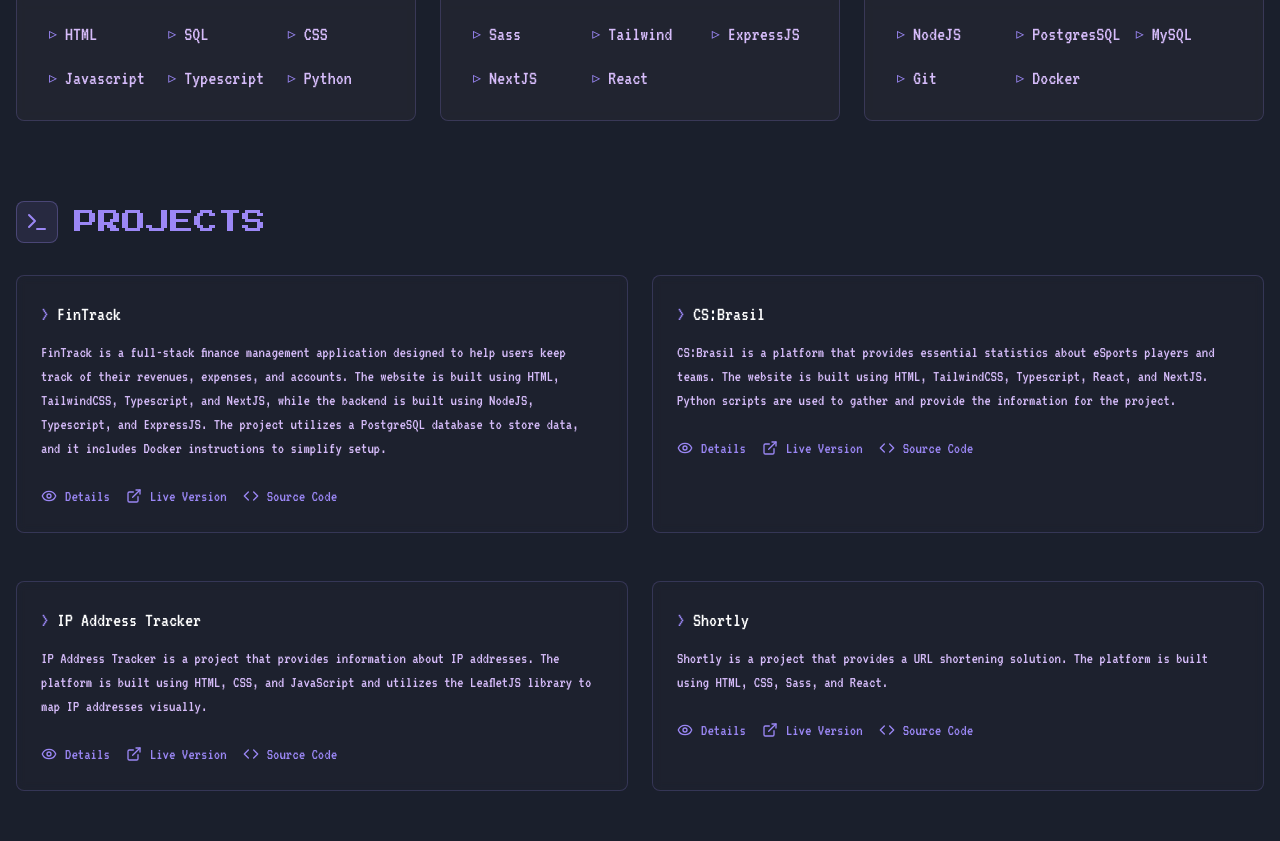
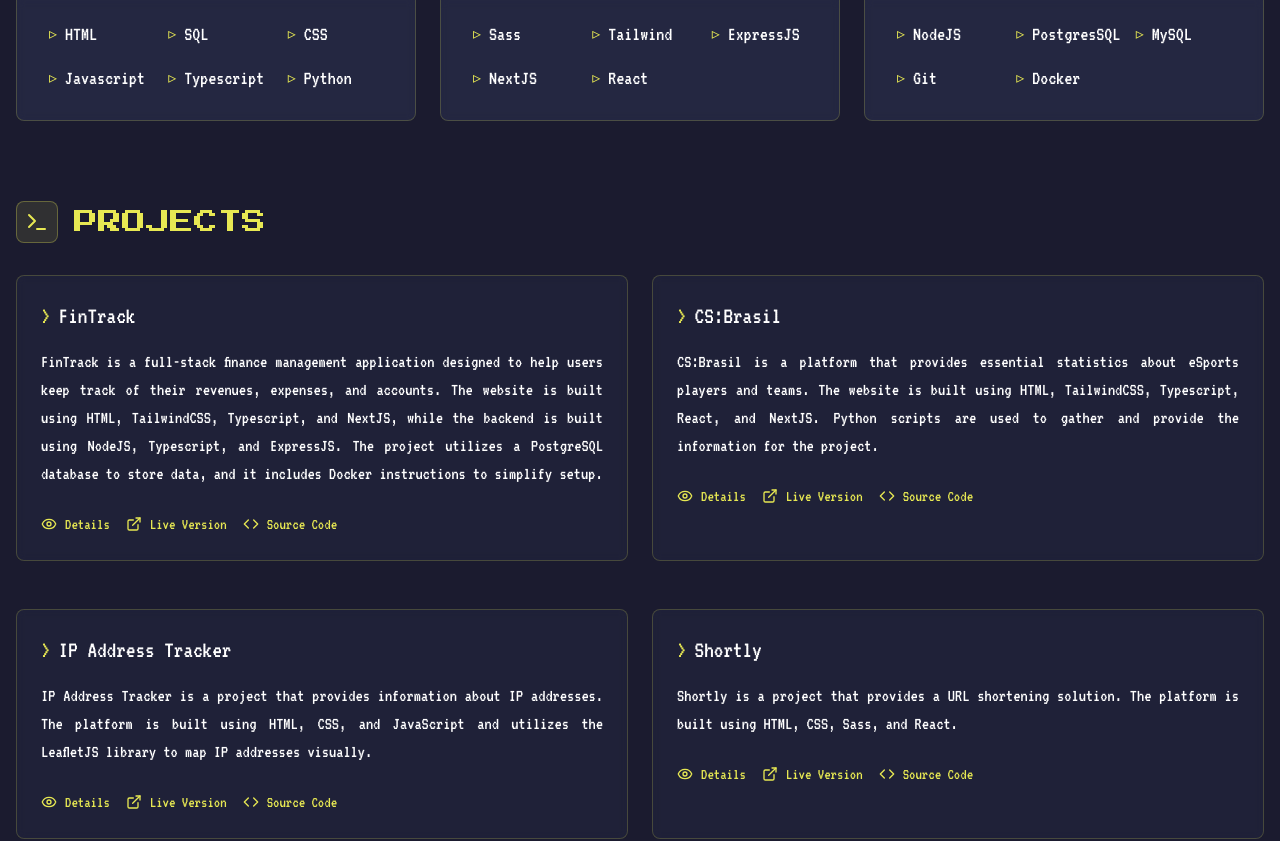
Before and after one commit to robsonswe/robsonswe.github.io, a Next.js app: page / in a window 1280 px wide. Shown: the part 996-1837 px from the top of the page. Built offline with nearby package versions, Linux system fonts and the light colour scheme.

Commit message:
Change color scheme

```diff
--- a/src/components/projects.jsx
+++ b/src/components/projects.jsx
@@ -163,12 +163,12 @@ export default function Projects() {
             `}
           >
             {/* Project content */}
-            <h3 className="mb-3 text-xl transition-colors font-terminal text-terminal-highlight group-hover:text-terminal-accent">
+            <h3 className="mb-4 text-2xl transition-colors font-terminal text-terminal-highlight group-hover:text-terminal-accent">
               <span className="mr-2 text-terminal-accent">{">"}</span>
-              {getProjectName(project)}
+              <span>{getProjectName(project)}</span>
             </h3>
 
-            <p className="mb-4 font-terminal text-terminal-text">{getProjectDescription(project)}</p>
+            <p className="mb-4 text-lg text-justify font-terminal text-terminal-text">{getProjectDescription(project)}</p>
 
             {/* Project links */}
             <div className="flex flex-wrap gap-4 mt-6">
--- a/src/components/skills.jsx
+++ b/src/components/skills.jsx
@@ -61,7 +61,7 @@ export default function Skills() {
               <button
                 key={cat}
                 onClick={() => setActiveCategory(cat)}
-                className={`px-4 py-2 text-sm font-terminal rounded-lg transition-all duration-200
+                className={`px-4 py-2 text-lg font-terminal rounded-lg transition-all duration-200
                   ${activeCategory === cat
                     ? 'bg-terminal-accent/30 text-terminal-highlight border-terminal-accent border'
                     : 'bg-terminal-muted/20 hover:bg-terminal-muted/40 border border-terminal-accent/20'}`}
--- a/src/pages/_app.js
+++ b/src/pages/_app.js
@@ -1,8 +1,9 @@
 import '../styles/globals.css'
 
-import { Press_Start_2P, VT323 } from 'next/font/google'
+import { Press_Start_2P, VT323, Orbitron } from 'next/font/google'
 const pressStart2P = Press_Start_2P({   weight: ['400'],  subsets: ['latin'], display: 'swap' });
 const vt323 = VT323({  weight: ['400'],  subsets: ['latin'], display: 'swap' });
+const orbitron = Orbitron({  weight: ['400'],  subsets: ['latin'], display: 'swap' });
 
 
 export default function App({ Component, pageProps }) {
@@ -13,6 +14,7 @@ export default function App({ Component, pageProps }) {
           :root {
             --press-start-2p-font: ${pressStart2P.style.fontFamily};
             --vt323-font: ${vt323.style.fontFamily};
+            --orbitron-font: ${orbitron.style.fontFamily};
           }
         `}
       </style>
--- a/src/styles/globals.css
+++ b/src/styles/globals.css
@@ -4,19 +4,23 @@
 
 @theme {
   /* ========== Terminal Theme Colors ========== */
-  --color-terminal-bg: #1a1f2c;
-  --color-terminal-text: #d6bcfa;
-  --color-terminal-accent: #9b87f5;
-  --color-terminal-muted: #403e43;
-  --color-terminal-highlight: #ffffff;
-  --color-terminal-secondary: #8a898c;
+  --color-terminal-bg: #1B1B2F;
+  --color-terminal-text: #ffffff;  /* Pure white text for maximum contrast */
+  --color-terminal-accent: #E7E853;  /* Watt as primary accent */
+  --color-terminal-muted: #4a5a8c;  /* Much lighter shade of Blue Zodiac */
+  --color-terminal-highlight: #ffffff;  /* Kept white for maximum contrast */
+  --color-terminal-secondary: #d8e1f2;  /* Very light blue secondary text */
 
   /* ========== General Color Scheme ========== */
   --color-gblue: #1B1B2F;
   --color-lightgblue: #2D2C40;
   --color-midgray: #3F3F5A;
   --color-lightgray: #C0C1C8;
+  --color-neon-purple: #E7E853;  /* Watt yellow (keeping variable name) */
+  --color-neon-blue: #47b8ff;  /* Brighter complementary blue */
 
+
+  /* Rest of the theme remains the same */
   /* ========== Semantic Colors ========== */
   --color-border: hsl(var(--border));
   --color-input: hsl(var(--input));
@@ -47,15 +51,19 @@
   /* ========== Font Families ========== */
   --font-pixel: 'Press Start 2P', monospace;
   --font-terminal: 'VT323', monospace;
+  --font-cyber: 'Orbitron', sans-serif;
 
   /* ========== Animations ========== */
   --animate-scanline: scanline 8s linear infinite;
   --animate-glitch: glitch 0.3s ease-in-out infinite;
   --animate-flicker: flicker 0.15s ease-in-out infinite;
+  --animate-pulse: pulse 2s ease-in-out infinite;
+  --animate-float: float 6s ease-in-out infinite;
 
   @keyframes scanline {
-    0% { transform: translateY(0); }
-    100% { transform: translateY(100%); }
+    0% { transform: translateY(0); opacity: 0.15; }
+    50% { opacity: 0.35; }
+    100% { transform: translateY(100%); opacity: 0.15; }
   }
 
   @keyframes glitch {
@@ -67,6 +75,16 @@
   @keyframes flicker {
     0%, 100% { opacity: 1; }
     50% { opacity: 0.8; }
+  }
+
+  @keyframes pulse {
+    0%, 100% { box-shadow: 0 0 15px var(--color-terminal-glow); }
+    50% { box-shadow: 0 0 30px var(--color-terminal-glow); }
+  }
+
+  @keyframes float {
+    0%, 100% { transform: translateY(0); }
+    50% { transform: translateY(-10px); }
   }
 }
 
@@ -80,19 +98,34 @@
   body {
     @apply antialiased bg-terminal-bg text-terminal-text;
     text-rendering: optimizeLegibility;
+    background-image:
+      radial-gradient(circle at 10% 20%, rgba(231, 232, 83, 0.08) 0%, transparent 50%),
+      radial-gradient(circle at 90% 80%, rgba(71, 184, 255, 0.12) 0%, transparent 50%);
+  }
+
+  /* Add complementary accent color */
+  .neon-blue-accent {
+    color: var(--color-neon-blue);
+    text-shadow: 0 0 5px rgba(71, 184, 255, 0.7);
+  }
+
+  /* Enhanced font classes */
+  .font-cyber {
+    font-family: var(--font-cyber);
+    letter-spacing: 0.05em;
   }
 }
 
 ::selection {
-  @apply bg-terminal-accent/30 text-terminal-highlight;
+  @apply bg-terminal-accent/40 text-terminal-highlight;
 }
 
 /* Enhanced glitch effect */
 @keyframes textShadowGlitch {
-  0%, 14% { text-shadow: 0.05em 0 0 rgba(255,0,0,0.75), -0.025em -0.05em 0 rgba(0,255,0,0.75), 0.025em 0.05em 0 rgba(0,0,255,0.75); }
-  15%, 49% { text-shadow: -0.05em -0.025em 0 rgba(255,0,0,0.75), 0.025em 0.025em 0 rgba(0,255,0,0.75), -0.05em -0.05em 0 rgba(0,0,255,0.75); }
-  50%, 99% { text-shadow: 0.025em 0.05em 0 rgba(255,0,0,0.75), 0.05em 0 0 rgba(0,255,0,0.75), 0 -0.05em 0 rgba(0,0,255,0.75); }
-  100% { text-shadow: -0.025em 0 0 rgba(255,0,0,0.75), -0.025em -0.025em 0 rgba(0,255,0,0.75), -0.025em -0.05em 0 rgba(0,0,255,0.75); }
+  0%, 14% { text-shadow: 0.05em 0 0 rgba(231, 232, 83, 0.8), -0.025em -0.05em 0 rgba(71, 184, 255, 0.8), 0.025em 0.05em 0 rgba(71, 184, 255, 0.8); }
+  15%, 49% { text-shadow: -0.05em -0.025em 0 rgba(231, 232, 83, 0.8), 0.025em 0.025em 0 rgba(71, 184, 255, 0.8), -0.05em -0.05em 0 rgba(71, 184, 255, 0.8); }
+  50%, 99% { text-shadow: 0.025em 0.05em 0 rgba(231, 232, 83, 0.8), 0.05em 0 0 rgba(71, 184, 255, 0.8), 0 -0.05em 0 rgba(71, 184, 255, 0.8); }
+  100% { text-shadow: -0.025em 0 0 rgba(231, 232, 83, 0.8), -0.025em -0.025em 0 rgba(71, 184, 255, 0.8), -0.025em -0.05em 0 rgba(71, 184, 255, 0.8); }
 }
 
 /* Smooth collapse animation */
@@ -108,6 +141,31 @@
 
 .animate-glitch { animation: textShadowGlitch 1s infinite; }
 
+/* Add neon glow effect utility classes */
+.text-glow-accent {
+  text-shadow: 0 0 8px var(--color-terminal-glow);
+}
+
+.text-glow-blue {
+  text-shadow: 0 0 8px rgba(71, 184, 255, 0.7);
+}
+
+.border-glow-accent {
+  box-shadow: 0 0 8px var(--color-terminal-glow);
+}
+
+.border-glow-blue {
+  box-shadow: 0 0 8px rgba(71, 184, 255, 0.7);
+}
+
+/* Add gradient text effect */
+.gradient-text {
+  background: linear-gradient(135deg, var(--color-terminal-accent) 0%, var(--color-neon-blue) 100%);
+  -webkit-background-clip: text;
+  background-clip: text;
+  color: transparent;
+}
+
 [data-state="open"] > .collapsible-content {
   animation: collapseDown 300ms ease-out;
 }
```
